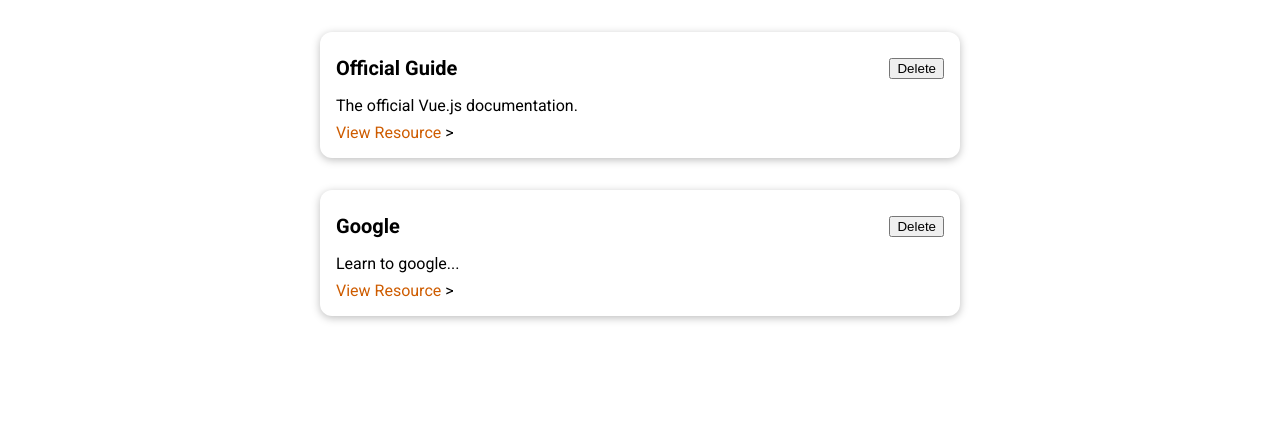
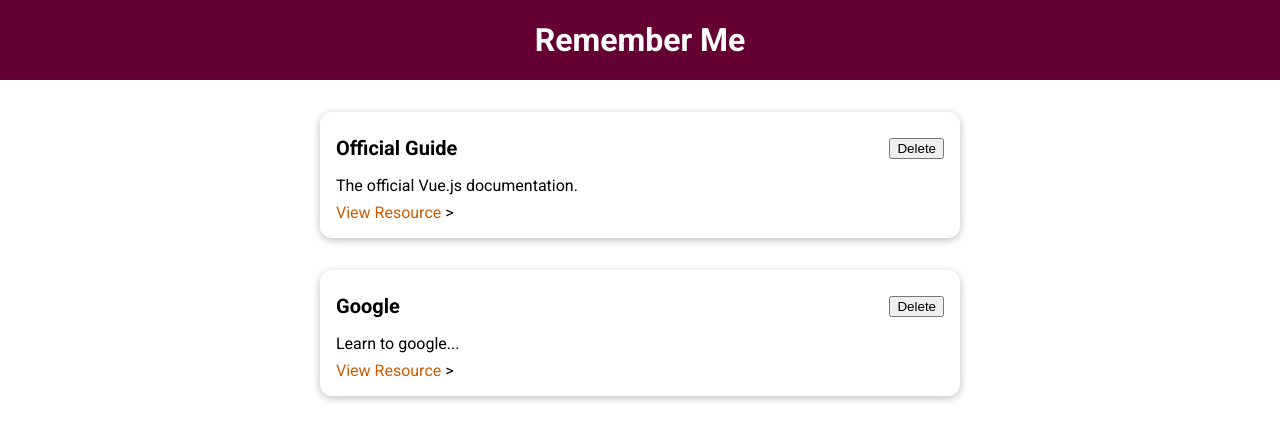
Before and after one commit to michael-kestler/learning-resources-app, a Vue app: page / in a window 1280 px wide. Shown: the top 440 px of the page. Built offline with nearby package versions, Linux system fonts and the light colour scheme.

Commit message:
added the header to app.vue and added styling for the header.

```diff
--- a/src/App.vue
+++ b/src/App.vue
@@ -1,13 +1,16 @@
 <template>
+        <the-header title="Remember Me"></the-header>
         <stored-resources :resources="storedResources"></stored-resources>
 </template>
 
 <script>
     import StoredResources from './components/learning-resources/StoredResources.vue'
+    import TheHeader from './components/layouts/TheHeader.vue'
 
     export default {
         components: {
-          StoredResources
+          StoredResources,
+          TheHeader
         },
 
          data(){
--- a/src/components/layouts/TheHeader.vue
+++ b/src/components/layouts/TheHeader.vue
@@ -0,0 +1,29 @@
+<template>
+    <header>
+        <h1>{{ title }}</h1>
+    </header>
+</template>
+
+<script>
+    export default {
+        props: ['title']
+    }
+
+</script>
+
+<style scoped>
+    header {
+    width: 100%;
+    height: 5rem;
+    background-color: #640032;
+    display: flex;
+    justify-content: center;
+    align-items: center;
+    }
+
+    header h1 {
+    color: white;
+    margin: 0;
+    }
+
+</style>
```
